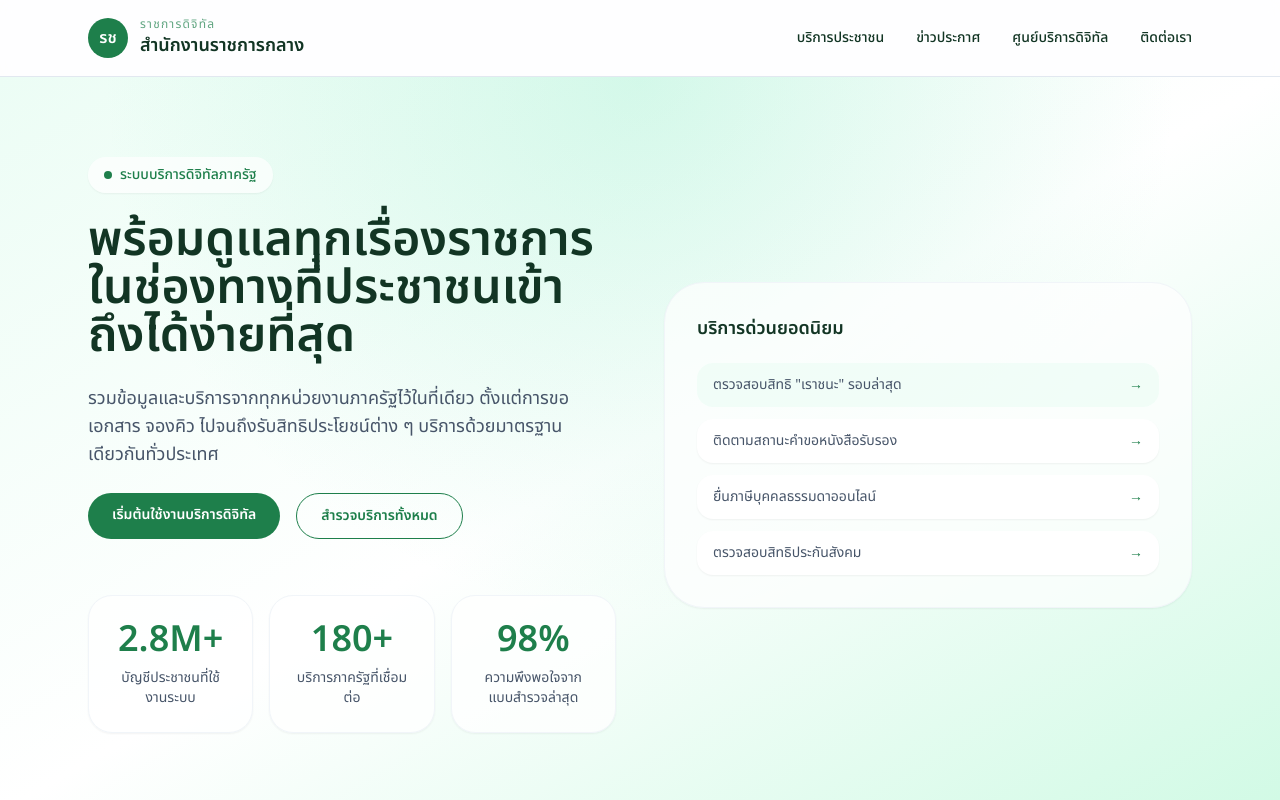
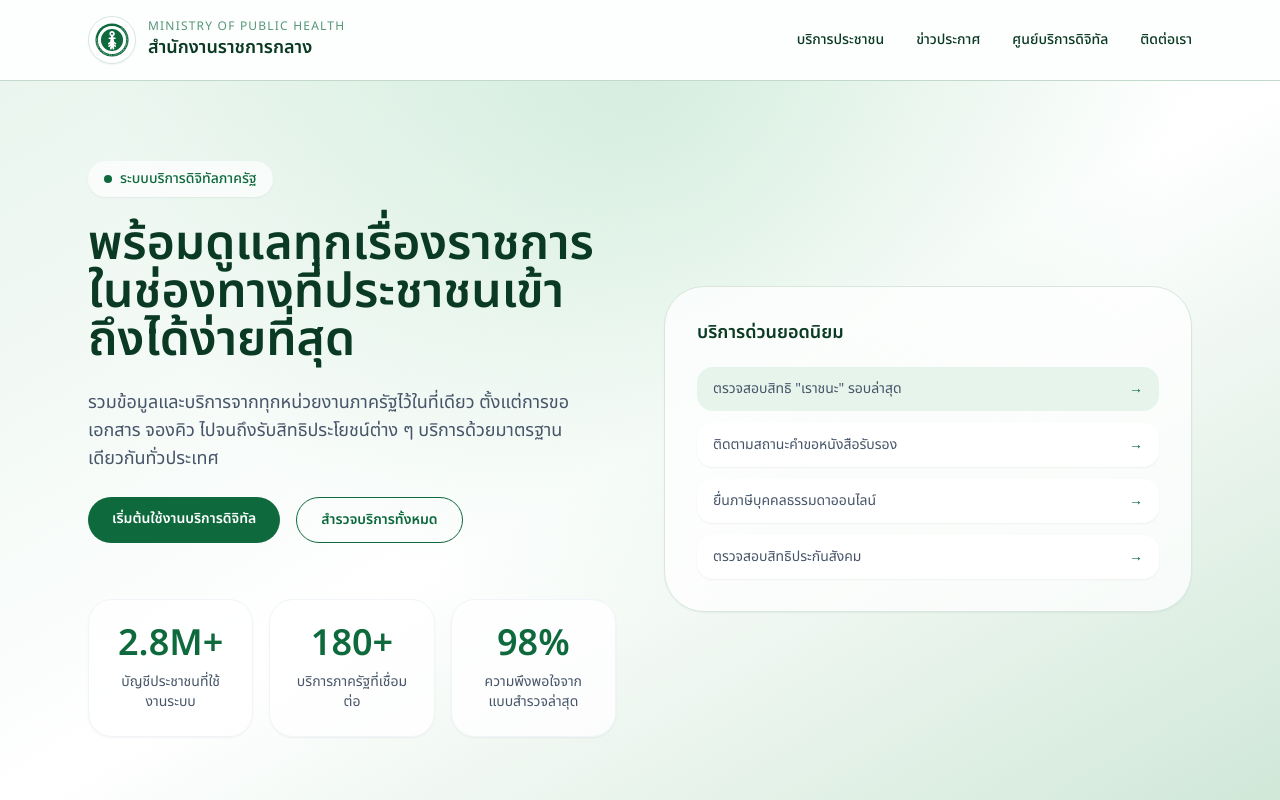
Before and after one commit to DnopPondz/hospital, a Next.js app: page / in a window 1280 px wide. Shown: the top 800 px of the page. Built offline with nearby package versions, Linux system fonts and the light colour scheme.

Commit message:
Add Ministry of Public Health branding

```diff
--- a/app/globals.css
+++ b/app/globals.css
@@ -17,5 +17,5 @@ a {
 }
 
 .section-wrapper {
-  @apply relative overflow-hidden rounded-[40px] border border-slate-100 bg-white/70 shadow-sm;
+  @apply relative overflow-hidden rounded-[40px] border border-[#d8e7de] bg-white/75 shadow-sm;
 }
--- a/app/layout.jsx
+++ b/app/layout.jsx
@@ -8,7 +8,7 @@ export const metadata = {
 export default function RootLayout({ children }) {
   return (
     <html lang="th">
-      <body className="font-sans bg-slate-50 text-neutral">
+      <body className="font-sans bg-[#f2f7f3] text-neutral">
         {children}
       </body>
     </html>
--- a/app/lpn/page.jsx
+++ b/app/lpn/page.jsx
@@ -149,7 +149,7 @@ export default function AdminPage() {
   };
 
   return (
-    <div className="min-h-screen bg-slate-100 py-16">
+    <div className="min-h-screen bg-[#e6efe9] py-16">
       <div className="mx-auto max-w-5xl rounded-3xl bg-white p-10 shadow-sm">
         <h1 className="text-2xl font-semibold text-neutral">ระบบจัดการประกาศ</h1>
         <p className="mt-2 text-sm text-slate-500">เข้าสู่ระบบเพื่อเพิ่มหรือแก้ไขข่าวประกาศบนหน้าเว็บไซต์หลัก</p>
@@ -158,7 +158,7 @@ export default function AdminPage() {
           <div
             className={`mt-6 rounded-2xl border px-4 py-3 text-sm ${
               feedback.type === 'success'
-                ? 'border-emerald-200 bg-emerald-50 text-emerald-700'
+                ? 'border-[#c7e2d1] bg-[#eef7f1] text-primary'
                 : 'border-rose-200 bg-rose-50 text-rose-700'
             }`}
           >
@@ -249,11 +249,11 @@ export default function AdminPage() {
                         <span
                           className={`inline-flex items-center gap-2 rounded-full px-3 py-1 text-xs font-semibold ${
                             announcement.published
-                              ? 'bg-emerald-50 text-emerald-600'
+                              ? 'bg-[#e6f4ec] text-primary'
                               : 'bg-slate-100 text-slate-500'
                           }`}
                         >
-                          <span className={`h-2 w-2 rounded-full ${announcement.published ? 'bg-emerald-400' : 'bg-slate-400'}`} />
+                          <span className={`h-2 w-2 rounded-full ${announcement.published ? 'bg-accent' : 'bg-slate-400'}`} />
                           {announcement.published ? 'เปิดแสดง' : 'ปิดไว้' }
                         </span>
                       </td>
--- a/app/page.jsx
+++ b/app/page.jsx
@@ -131,8 +131,8 @@ export default async function HomePage() {
     <div className="flex min-h-screen flex-col">
       <Navbar />
       <main className="flex-1">
-        <section className="relative overflow-hidden bg-gradient-to-br from-emerald-50 via-white to-emerald-100">
-          <div className="absolute inset-0 bg-[radial-gradient(circle_at_top,_rgba(110,231,183,0.25),_transparent_55%)]" />
+        <section className="relative overflow-hidden bg-gradient-to-br from-[#e9f5ee] via-white to-[#cfe7d7]">
+          <div className="absolute inset-0 bg-[radial-gradient(circle_at_top,_rgba(104,194,139,0.22),_transparent_55%)]" />
           <div className="relative mx-auto flex max-w-6xl flex-col gap-12 px-6 py-20 md:flex-row md:items-center">
             <div className="flex-1 space-y-6">
               <span className="inline-flex items-center gap-2 rounded-full bg-white/70 px-4 py-2 text-sm font-medium text-primary shadow-sm">
@@ -163,7 +163,7 @@ export default async function HomePage() {
               <div className="section-wrapper space-y-5 p-8">
                 <h2 className="text-lg font-semibold text-neutral">บริการด่วนยอดนิยม</h2>
                 <ul className="space-y-3 text-sm text-slate-600">
-                  <li className="flex items-center justify-between rounded-2xl bg-emerald-50/60 px-4 py-3">
+                  <li className="flex items-center justify-between rounded-2xl bg-[#e6f4ec] px-4 py-3">
                     <span>ตรวจสอบสิทธิ "เราชนะ" รอบล่าสุด</span>
                     <span className="text-primary">→</span>
                   </li>
@@ -231,7 +231,7 @@ export default async function HomePage() {
               </div>
               {/* <div className="rounded-3xl bg-gradient-to-br from-primary to-accent p-8 text-white">
                 <h3 className="text-lg font-semibold">ลงทะเบียนใช้งานภายในไม่กี่นาที</h3>
-                <p className="mt-3 text-sm text-emerald-50">เข้าสู่ระบบด้วยบัตรประชาชนหรือบัญชีภาครัฐเดิมที่มีอยู่</p>
+                <p className="mt-3 text-sm text-[#f0fff5]">เข้าสู่ระบบด้วยบัตรประชาชนหรือบัญชีภาครัฐเดิมที่มีอยู่</p>
                 <div className="mt-6 flex flex-wrap gap-4">
                   <a href="#" className="rounded-full bg-white/90 px-6 py-3 text-sm font-semibold text-primary transition hover:bg-white">
                     ลงทะเบียนบัญชีใหม่
@@ -264,7 +264,7 @@ export default async function HomePage() {
                   </li>
                 </ul>
               </div>
-              <div className="rounded-3xl border border-emerald-200 bg-emerald-50/80 p-8 text-neutral">
+              <div className="rounded-3xl border border-[#c7e2d1] bg-[#eef7f1] p-8 text-neutral">
                 <h3 className="text-base font-semibold text-neutral">มาตรฐานความปลอดภัย</h3>
                 <p className="mt-3 text-sm leading-6 text-slate-600">
                   ระบบรักษาความปลอดภัยระดับสากล รองรับการยืนยันตัวตนหลายปัจจัยและการเข้ารหัสข้อมูลทุกขั้นตอน เพื่อปกป้องข้อมูลส่วนบุคคลของประชาชน
@@ -302,7 +302,7 @@ export default async function HomePage() {
                 <h3 className="text-base font-semibold text-neutral">แบบฟอร์มติดต่อออนไลน์</h3>
                 <ContactForm />
               </div>
-              <div className="rounded-3xl border border-emerald-200 bg-emerald-50/80 p-8 text-sm text-slate-600">
+              <div className="rounded-3xl border border-[#c7e2d1] bg-[#eef7f1] p-8 text-sm text-slate-600">
                 <p>
                   *ข้อมูลทุกอย่างจะถูกจัดเก็บตามมาตรฐาน PDPA และใช้เพื่อการให้บริการตามที่ระบุเท่านั้น สามารถตรวจสอบนโยบายความเป็นส่วนตัวได้ที่ศูนย์ข้อมูลเปิด
                 </p>
--- a/components/ContactForm.jsx
+++ b/components/ContactForm.jsx
@@ -107,7 +107,7 @@ export default function ContactForm() {
       {status.message ? (
         <p
           className={`text-sm ${
-            status.type === 'success' ? 'text-emerald-600' : 'text-red-600'
+            status.type === 'success' ? 'text-primary' : 'text-red-600'
           }`}
         >
           {status.message}
--- a/components/Navbar.jsx
+++ b/components/Navbar.jsx
@@ -1,3 +1,5 @@
+import Image from 'next/image';
+
 const menuItems = [
   { href: '#services', label: 'บริการประชาชน' },
   { href: '#news', label: 'ข่าวประกาศ' },
@@ -7,14 +9,14 @@ const menuItems = [
 
 export default function Navbar() {
   return (
-    <header className="sticky top-0 z-50 bg-white/80 backdrop-blur border-b border-slate-200">
+    <header className="sticky top-0 z-50 border-b border-[#c3d9cc] bg-white/85 backdrop-blur">
       <div className="mx-auto flex max-w-6xl items-center justify-between px-6 py-4">
         <div className="flex items-center gap-3">
-          <div className="flex h-10 w-10 items-center justify-center rounded-full bg-primary text-white font-semibold">
-            รช
+          <div className="relative h-12 w-12 overflow-hidden rounded-full border border-[#d8e7de] bg-white shadow-sm">
+            <Image src="/moph-logo.svg" alt="ตรากระทรวงสาธารณสุข" fill priority sizes="48px" className="object-contain p-1.5" />
           </div>
           <div>
-            <p className="text-xs uppercase tracking-widest text-primary/70">ราชการดิจิทัล</p>
+            <p className="text-xs uppercase tracking-widest text-primary/70">Ministry of Public Health</p>
             <p className="text-lg font-semibold text-neutral">สำนักงานราชการกลาง</p>
           </div>
         </div>
--- a/components/ServiceCard.jsx
+++ b/components/ServiceCard.jsx
@@ -91,7 +91,7 @@ export default function ServiceCard({ icon, title, description, details }) {
               ))}
 
               {highlights.length > 0 && (
-                <div className="rounded-2xl bg-emerald-50/70 p-5 text-slate-600 shadow-inner">
+                <div className="rounded-2xl bg-[#e9f6ef] p-5 text-slate-600 shadow-inner">
                   <h4 className="text-sm font-semibold text-primary">หัวข้อสำคัญที่ควรรู้</h4>
                   <ul className="mt-3 list-inside list-disc space-y-2 text-sm leading-6 text-slate-600">
                     {highlights.map((item, index) => (
--- a/tailwind.config.js
+++ b/tailwind.config.js
@@ -7,15 +7,15 @@ module.exports = {
   theme: {
     extend: {
       colors: {
-        primary: '#1e7f4b',
-        accent: '#6ee7b7',
-        neutral: '#123524'
+        primary: '#0E6A3D',
+        accent: '#68C28B',
+        neutral: '#0A3A24'
       },
       fontFamily: {
         sans: ['"Noto Sans Thai"', 'sans-serif']
       },
       boxShadow: {
-        card: '0 20px 40px -24px rgba(30, 127, 75, 0.4)'
+        card: '0 20px 40px -24px rgba(14, 106, 61, 0.45)'
       }
     }
   },
```
Also changed, not shown: public/moph-logo.svg (added).
